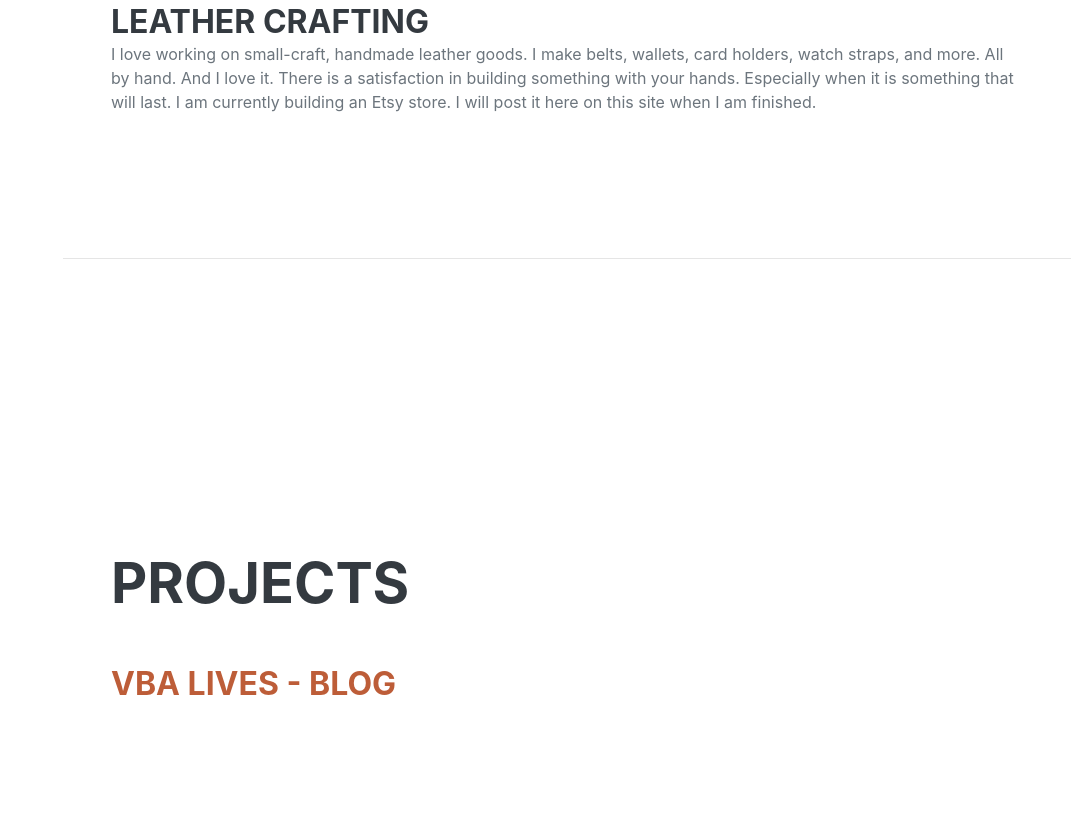
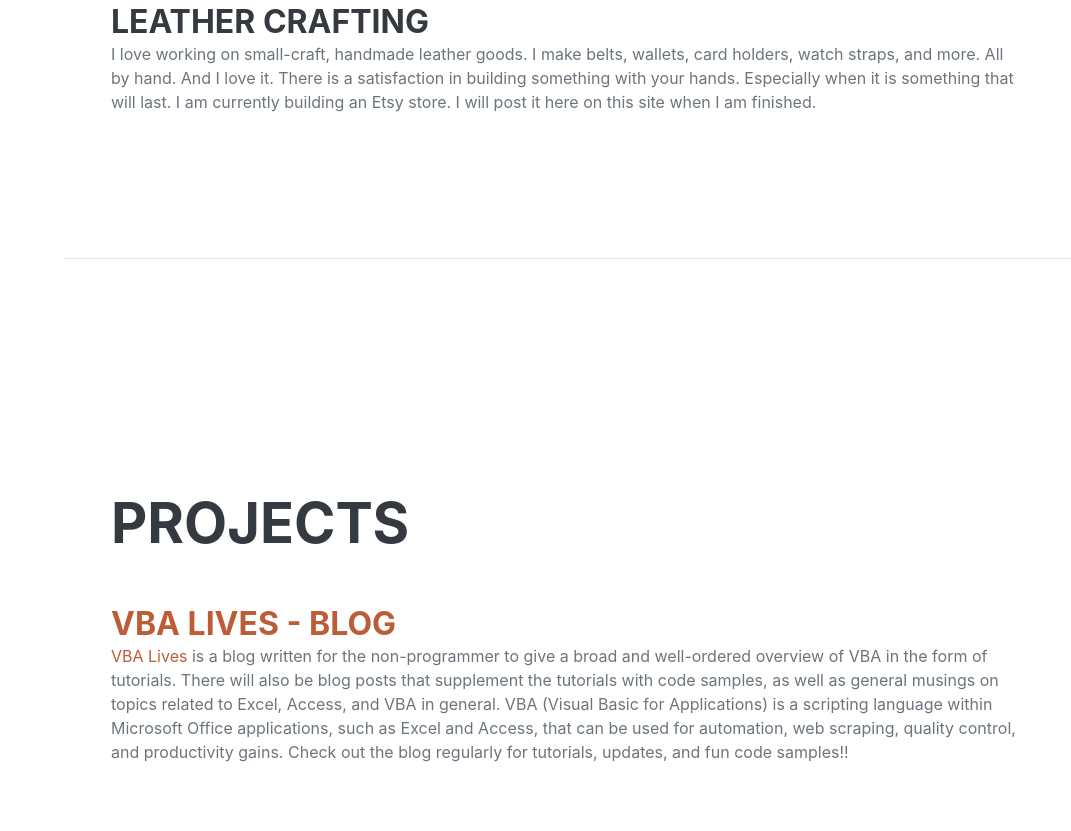
Before and after one commit to VBAStillLives/PersonalPage, a plain HTML site: page index.html in a window 1280 px wide. Shown: the part 1468-2299 px from the top of the page, without its empty margins (209-1280 px from the left). Drawn offline with nearby package versions, Linux system fonts and the light colour scheme; a web font is replaced by a local one.

Commit message:
Update index.html

```diff
--- a/index.html
+++ b/index.html
@@ -97,8 +97,11 @@
                      <div class="d-flex flex-column flex-md-row justify-content-between mb-5">
                         <div class="flex-grow-1">
                             <h3 class="mb-0"><a href="https://www.vbalives.com">VBA Lives - Blog</a></h3>
-                            <p>
+                            <p><a href="https://www.vbalives.com">VBA Lives</a> is a blog written for the non-programmer to give a broad and well-ordered overview of VBA in the form of tutorials.  There will also be blog posts that supplement the tutorials with code samples, as well as general musings on topics related to Excel, Access, and VBA in general.
 
+                            VBA (Visual Basic for Applications) is a scripting language within Microsoft Office applications, such as Excel and Access, that can be used for automation, web scraping, quality control, and productivity gains.
+
+                            Check out the blog regularly for tutorials, updates, and fun code samples!!
                             </p>
                         </div>
                     </div>
```
